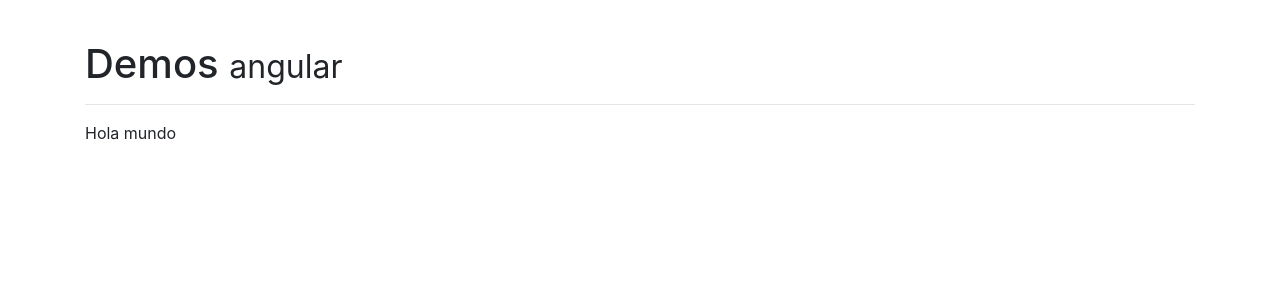
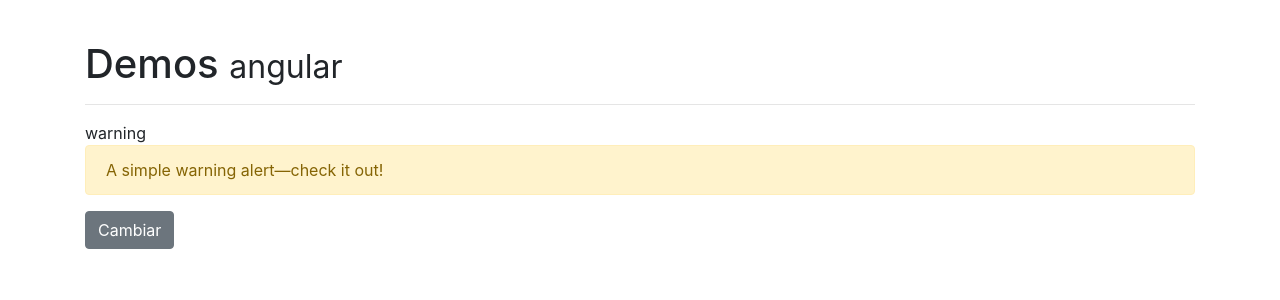
Before and after one commit to dtoledoz0207/App-miscelaneos, an Angular app: page / in a window 1280 px wide. Shown: the top 300 px of the page. Built offline with nearby package versions, Linux system fonts and the light colour scheme.

Commit message:
ngSwitch-example-Added

```diff
--- a/src/app/app.component.html
+++ b/src/app/app.component.html
@@ -7,7 +7,9 @@
 
   <!--app-clases></app-clases-->
 
-  <p [appResaltado]="'purple'">Hola mundo</p>
+  <!--p [appResaltado]="'purple'">Hola mundo</p-->
+
+  <app-ng-switch></app-ng-switch>
 
 
 </div>
--- a/src/app/app.module.ts
+++ b/src/app/app.module.ts
@@ -6,6 +6,7 @@
 import { CssComponent } from './components/css/css.component';
 import { ClasesComponent } from './components/clases/clases.component';
 import { ResaltadoDirective } from './directives/resaltado.directive';
+import { NgSwitchComponent } from './components/ng-switch/ng-switch.component';
 
 @NgModule({
   declarations: [
@@ -13,7 +14,8 @@
     NgStyleComponent,
     CssComponent,
     ClasesComponent,
-    ResaltadoDirective
+    ResaltadoDirective,
+    NgSwitchComponent
   ],
   imports: [
     BrowserModule
--- /dev/null
+++ b/src/app/components/ng-switch/ng-switch.component.html
@@ -0,0 +1,28 @@
+
+<div [ngSwitch]="alerta">
+  <div *ngSwitchCase="'success'">success</div>
+  <div *ngSwitchCase="'info'">info</div>
+  <div *ngSwitchCase="'warning'">warning</div>
+  <div *ngSwitchDefault>danger</div>
+</div>
+
+
+
+<div [ngSwitch]="alerta">
+
+  <div *ngSwitchCase="'success'" class="alert alert-success" role="alert">
+    A simple success alert—check it out!
+  </div>
+  <div *ngSwitchCase="'warning'" class="alert alert-warning" role="alert">
+    A simple warning alert—check it out!
+  </div>
+  <div *ngSwitchCase="'info'" class="alert alert-info" role="alert">
+    A simple info alert—check it out!
+  </div>
+  <div *ngSwitchDefault class="alert alert-danger" role="alert">
+    A simple danger alert—check it out!
+  </div>
+
+</div>
+
+<button type="button" class="btn btn-secondary" (click)="alerta = 'success'">Cambiar</button>
--- /dev/null
+++ b/src/app/components/ng-switch/ng-switch.component.ts
@@ -0,0 +1,17 @@
+import { Component, OnInit } from '@angular/core';
+
+@Component({
+  selector: 'app-ng-switch',
+  templateUrl: './ng-switch.component.html',
+  styles: []
+})
+export class NgSwitchComponent implements OnInit {
+
+  alerta:string = "warning";
+
+  constructor() { }
+
+  ngOnInit() {
+  }
+
+}
```
